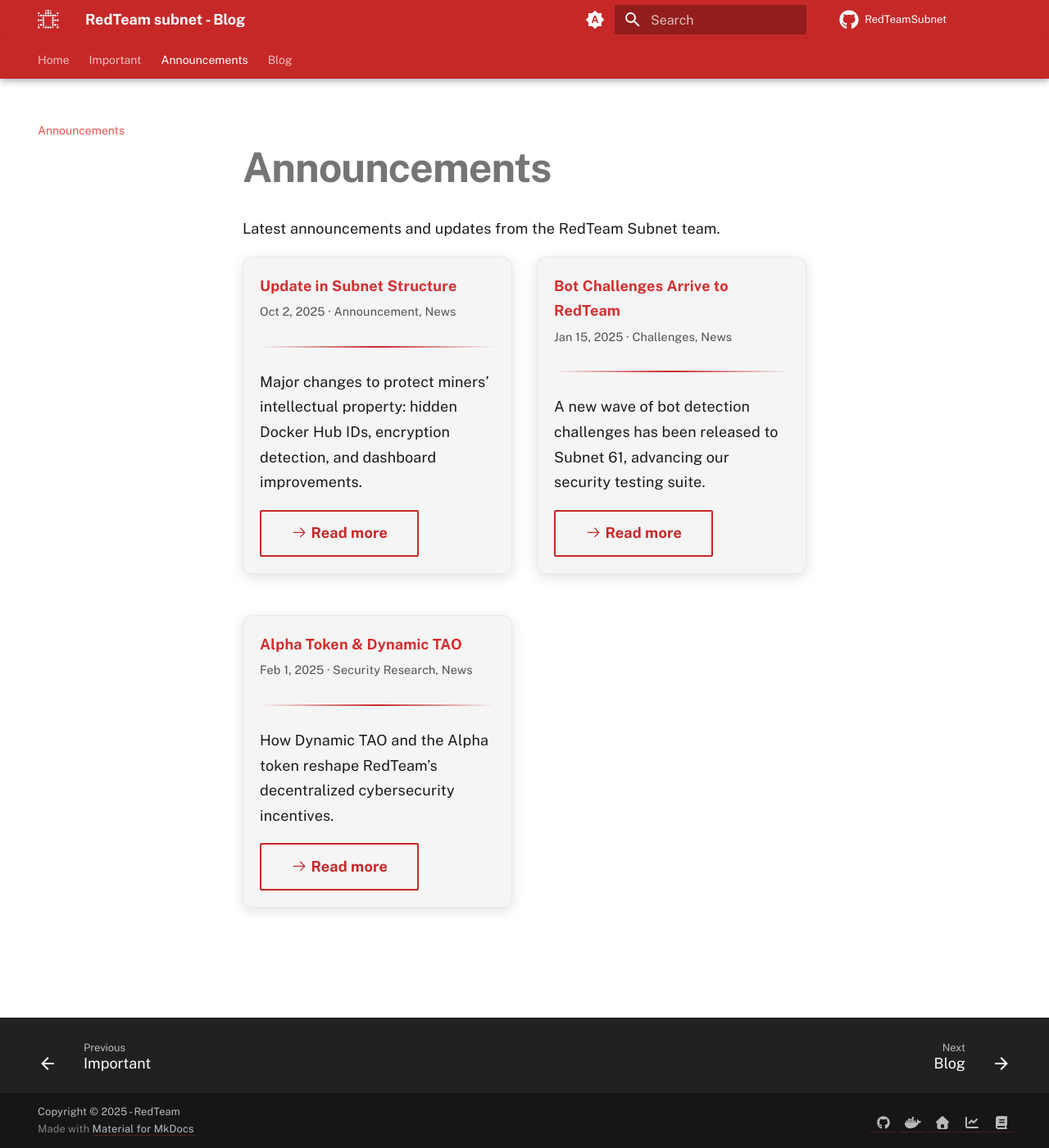
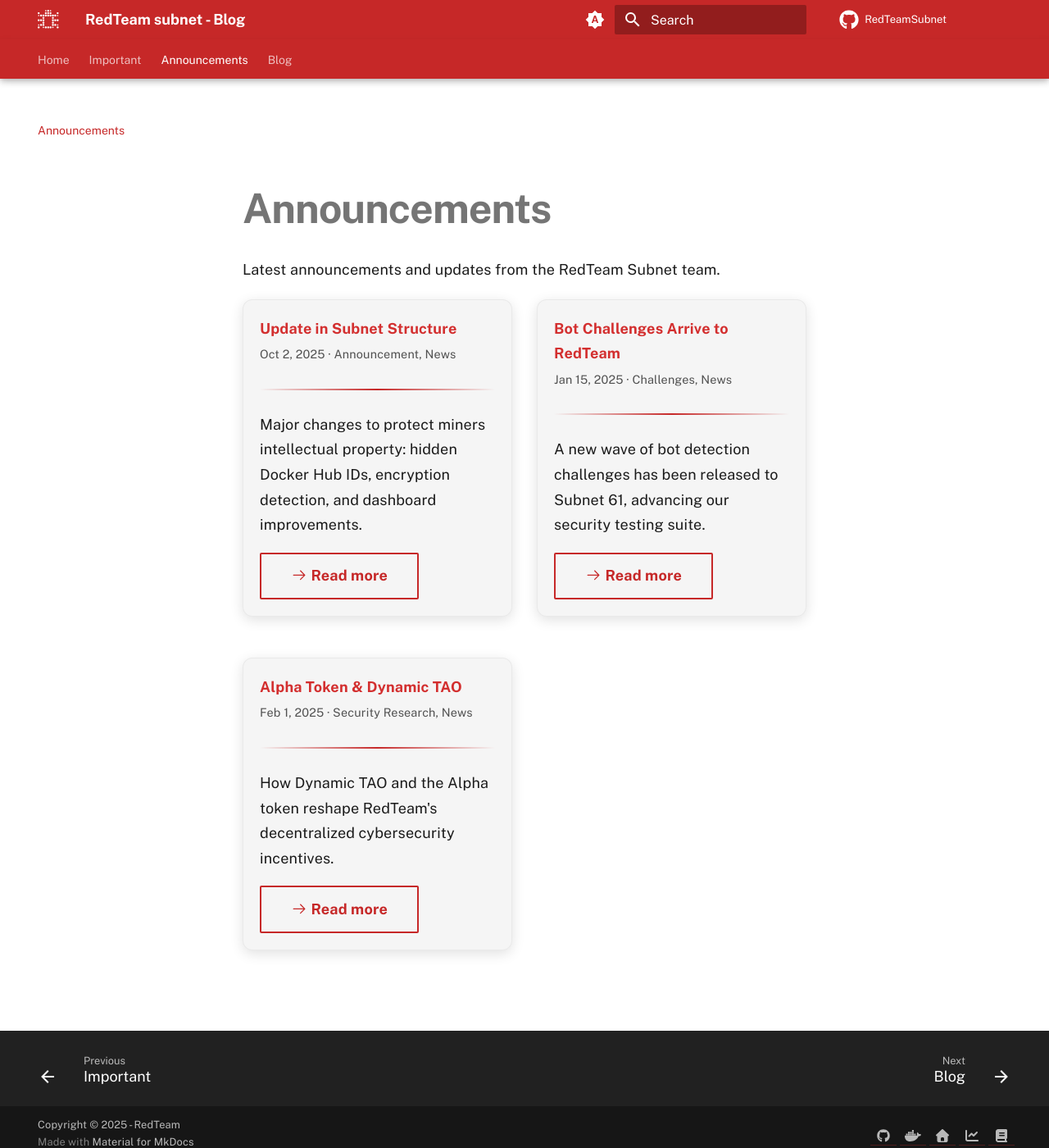
Before and after one commit to RedTeamSubnet/blog.theredteam.io, an MkDocs documentation site: the page built from docs/announcements/index.md, in a window 1280 px wide and 1400 px high. Shown: the whole window at 82% size. Built offline with MkDocs 1.6.1 and Material for MkDocs 9.7.7, drawn with Linux system fonts in a browser that asks for light colours; a script that is not in the unit is left out.

Commit message:
Add new logo SVG and update CSS file references in mkdocs.yml
- Added a new logo SVG file at `docs/assets/images/logo/logo.light.svg`.
- Updated `mkdocs.yml` to reference the new logo path.
- Reorganized CSS file references in `mkdocs.yml` for better clarity and structure.

```diff
--- a/docs/announcements/index.md
+++ b/docs/announcements/index.md
@@ -8,16 +8,16 @@
 
 <div class="grid cards" markdown>
 
--   **Update in Subnet Structure**
+- **Update in Subnet Structure**
     <small>Oct 2, 2025 · Announcement, News</small>
 
     ---
 
-    Major changes to protect miners’ intellectual property: hidden Docker Hub IDs, encryption detection, and dashboard improvements.
+    Major changes to protect miners intellectual property: hidden Docker Hub IDs, encryption detection, and dashboard improvements.
 
     [:octicons-arrow-right-24: Read more](../blog/posts/an.structure-update.md){ .md-button }
 
--   **Bot Challenges Arrive to RedTeam**
+- **Bot Challenges Arrive to RedTeam**
     <small>Jan 15, 2025 · Challenges, News</small>
 
     ---
@@ -26,12 +26,12 @@
 
     [:octicons-arrow-right-24: Read more](../blog/posts/bot-detection-challenges.md){ .md-button }
 
--   **Alpha Token & Dynamic TAO**
+- **Alpha Token & Dynamic TAO**
     <small>Feb 1, 2025 · Security Research, News</small>
 
     ---
 
-    How Dynamic TAO and the Alpha token reshape RedTeam’s decentralized cybersecurity incentives.
+    How Dynamic TAO and the Alpha token reshape RedTeam's decentralized cybersecurity incentives.
 
     [:octicons-arrow-right-24: Read more](../blog/posts/dynamic-tao-alpha-token.md){ .md-button }
 
--- a/docs/assets/css/colors.css
+++ b/docs/assets/css/colors.css
@@ -1,32 +1,54 @@
-/* Light Mode Background */
+/* ========================================
+   COLOR CUSTOMIZATION
+   Change all colors for light and dark modes
+   ======================================== */
+
+/* === LIGHT MODE === */
 [data-md-color-scheme="default"] {
-    --md-default-bg-color: #ffffff;           /* Main background */
+    /* Background Colors */
+    --md-default-bg-color: #ffffff;           /* Main page background */
     --md-default-fg-color: #1a1a1a;           /* Main text color */
     --md-code-bg-color: #f5f5f5;              /* Code block background */
     --md-code-fg-color: #1a1a1a;              /* Code text color */
 
-    /* Custom Dark Red Colors for Light Mode */
-    --md-primary-fg-color: #c62828;           /* Brighter red for dark bg */
-    --md-primary-fg-color--light: #d32f2f;
-    --md-primary-fg-color--dark: #b71c1c;
-    --md-accent-fg-color: #ef5350;            /* Lighter accent for contrast */
-    --md-typeset-a-color: #ef5350;            /* Link color */
+    /* Primary/Accent Colors (Red Theme) */
+    --md-primary-fg-color: #c62828;           /* Primary color - buttons, headers */
+    --md-primary-fg-color--light: #d32f2f;    /* Lighter variant */
+    --md-primary-fg-color--dark: #b71c1c;     /* Darker variant */
+    --md-accent-fg-color: #ef5350;            /* Accent color - highlights */
+
+    /* Link Colors */
+    --md-typeset-a-color: #c62828;            /* Link color */
+
+    /* Header/Navigation */
+    --md-primary-bg-color: #ffffff;           /* Header background */
+    --md-primary-bg-color--light: #fffff;    /* Header hover */
+
+    /* Custom Shadows */
+    --custom-shadow-subtle: 0 2px 8px rgba(0, 0, 0, 0.08);
+    --custom-shadow-medium: 0 4px 16px rgba(0, 0, 0, 0.12);
+    --custom-shadow-strong: 0 8px 24px rgba(0, 0, 0, 0.15);
 }
 
-
-
-
-/* Dark Mode Background */
+/* === DARK MODE === */
 [data-md-color-scheme="slate"] {
-    --md-default-bg-color: #0f0f0f;           /* Main background - darker */
+    /* Background Colors */
+    --md-default-bg-color: #0f0f0f;           /* Main page background - darker */
     --md-default-fg-color: #e0e0e0;           /* Main text color */
     --md-code-bg-color: #1a1a1a;              /* Code block background */
     --md-code-fg-color: #e0e0e0;              /* Code text color */
 
-    /* Custom Dark Red Colors for Dark Mode */
-    --md-primary-fg-color: #c62828;           /* Brighter red for dark bg */
-    --md-primary-fg-color--light: #d32f2f;
-    --md-primary-fg-color--dark: #b71c1c;
-    --md-accent-fg-color: #ef5350;            /* Lighter accent for contrast */
+    /* Primary/Accent Colors (Brighter for contrast) */
+    --md-primary-fg-color: #c62828;           /* Primary color */
+    --md-primary-fg-color--light: #d32f2f;    /* Lighter variant */
+    --md-primary-fg-color--dark: #b71c1c;     /* Darker variant */
+    --md-accent-fg-color: #ef5350;            /* Accent color */
+
+    /* Link Colors */
     --md-typeset-a-color: #ef5350;            /* Link color */
+
+    /* Custom Shadows (lighter for dark mode) */
+    --custom-shadow-subtle: 0 2px 8px rgba(0, 0, 0, 0.3);
+    --custom-shadow-medium: 0 4px 16px rgba(0, 0, 0, 0.4);
+    --custom-shadow-strong: 0 8px 24px rgba(0, 0, 0, 0.5);
 }
--- /dev/null
+++ b/docs/assets/css/components.css
@@ -0,0 +1,186 @@
+/* ========================================
+   COMPONENTS CUSTOMIZATION
+   Buttons, cards, tables, code blocks, and other UI elements
+   ======================================== */
+
+:root {
+	/* === COMPONENT COLORS === */
+	--custom-card-bg: #ffffff;
+	--custom-card-border: rgba(0, 0, 0, 0.05);
+	--custom-card-hover-shadow: 0 8px 24px rgba(0, 0, 0, 0.15);
+
+	--custom-code-inline-bg: rgba(211, 47, 47, 0.08);
+	--custom-code-block-bg: #f5f5f5;
+
+	--custom-table-header-bg: rgba(211, 47, 47, 0.05);
+	--custom-table-border: rgba(0, 0, 0, 0.05);
+
+	--custom-admonition-border: var(--md-primary-fg-color);
+
+	/* === TRANSITIONS === */
+	--custom-transition-fast: 0.15s ease;
+	--custom-transition-normal: 0.3s cubic-bezier(0.4, 0, 0.2, 1);
+	--custom-transition-slow: 0.5s ease;
+}
+
+/* =====================================
+   CARDS
+   ===================================== */
+.md-typeset .grid.cards {
+	gap: var(--custom-space-lg);
+}
+
+.md-typeset .grid.cards>ul>li,
+.md-typeset .grid.cards>ol>li {
+	background: var(--custom-card-bg);
+	border-radius: var(--custom-radius-lg);
+	box-shadow: var(--custom-shadow-medium);
+	transition: all var(--custom-transition-normal);
+	border: 1px solid var(--custom-card-border);
+	padding: var(--custom-space-lg);
+}
+
+.md-typeset .grid.cards>ul>li:hover,
+.md-typeset .grid.cards>ol>li:hover {
+	transform: translateY(-4px);
+	box-shadow: var(--custom-card-hover-shadow);
+}
+
+.md-typeset .grid.cards>ul>li strong,
+.md-typeset .grid.cards>ol>li strong {
+	color: var(--md-primary-fg-color) !important;
+	font-weight: var(--custom-weight-semibold);
+}
+
+/* =====================================
+   CODE BLOCKS
+   ===================================== */
+.md-typeset code {
+	background-color: var(--custom-code-inline-bg);
+	padding: 0.2em 0.4em;
+	border-radius: var(--custom-radius-sm);
+	font-size: 0.9em;
+	font-weight: var(--custom-weight-medium);
+}
+
+.md-typeset pre>code {
+	background-color: transparent;
+	padding: 0;
+}
+
+.md-typeset .highlight {
+	border-radius: var(--custom-radius-md);
+	overflow: hidden;
+	box-shadow: var(--custom-shadow-medium);
+	margin: var(--custom-space-lg) 0;
+}
+
+/* =====================================
+   TABLES
+   ===================================== */
+.md-typeset table:not([class]) {
+	border-radius: var(--custom-radius-md);
+	overflow: hidden;
+	box-shadow: var(--custom-shadow-subtle);
+	border: 1px solid var(--custom-table-border);
+	margin: var(--custom-space-lg) 0;
+}
+
+.md-typeset table:not([class]) th {
+	font-weight: var(--custom-weight-semibold);
+	background-color: var(--custom-table-header-bg);
+	letter-spacing: var(--custom-tracking-wide);
+	padding: var(--custom-space-md);
+}
+
+.md-typeset table:not([class]) td {
+	padding: var(--custom-space-md);
+}
+
+/* =====================================
+   ADMONITIONS (Info boxes)
+   ===================================== */
+.md-typeset .admonition,
+.md-typeset details {
+	border-radius: var(--custom-radius-md);
+	box-shadow: var(--custom-shadow-subtle);
+	border-left: 4px solid var(--custom-admonition-border);
+	margin: var(--custom-space-lg) 0;
+	padding: var(--custom-space-md);
+}
+
+.md-typeset .admonition-title {
+	font-weight: var(--custom-weight-semibold);
+	letter-spacing: var(--custom-tracking-wide);
+}
+
+/* =====================================
+   BLOCKQUOTES
+   ===================================== */
+.md-typeset blockquote {
+	border-left: 4px solid var(--md-primary-fg-color);
+	padding: var(--custom-space-md) var(--custom-space-lg);
+	margin: var(--custom-space-lg) 0;
+	background-color: rgba(211, 47, 47, 0.03);
+	border-radius: 0 var(--custom-radius-md) var(--custom-radius-md) 0;
+	box-shadow: var(--custom-shadow-subtle);
+}
+
+/* =====================================
+   LINKS
+   ===================================== */
+.md-typeset a {
+	text-decoration: none;
+	border-bottom: 1px solid rgba(211, 47, 47, 0.3);
+	transition: border-color var(--custom-transition-fast);
+}
+
+.md-typeset a:hover {
+	border-bottom-color: var(--md-primary-fg-color);
+}
+
+/* =====================================
+   BUTTONS
+   ===================================== */
+.md-button {
+	border-radius: var(--custom-radius-md);
+	padding: var(--custom-space-sm) var(--custom-space-lg);
+	font-weight: var(--custom-weight-medium);
+	transition: all var(--custom-transition-fast);
+}
+
+.md-button:hover {
+	transform: translateY(-2px);
+	box-shadow: var(--custom-shadow-medium);
+}
+
+/* =====================================
+   HORIZONTAL RULES
+   ===================================== */
+.md-typeset hr {
+	border: none;
+	height: 2px;
+	background: linear-gradient(90deg,
+			transparent,
+			var(--md-primary-fg-color),
+			transparent);
+}
+
+/* =====================================
+   NAVIGATION
+   ===================================== */
+.md-tabs {
+	box-shadow: var(--custom-shadow-subtle);
+}
+
+/* =====================================
+   DARK MODE OVERRIDES
+   ===================================== */
+[data-md-color-scheme="slate"] {
+	--custom-card-bg: #1a1a1a;
+	--custom-card-border: rgba(255, 255, 255, 0.1);
+	--custom-code-inline-bg: rgba(239, 83, 80, 0.15);
+	--custom-code-block-bg: #1a1a1a;
+	--custom-table-header-bg: rgba(239, 83, 80, 0.1);
+	--custom-table-border: rgba(255, 255, 255, 0.1);
+}
--- /dev/null
+++ b/docs/assets/css/layout.css
@@ -0,0 +1,103 @@
+/* ========================================
+   LAYOUT & SPACING CUSTOMIZATION
+   Control page width, margins, padding, and spacing
+   ======================================== */
+
+:root {
+	/* === CONTENT WIDTH === */
+	--custom-content-max-width: 1200px;
+	/* Maximum content width */
+	--custom-content-narrow-width: 900px;
+	/* Narrower content (for reading) */
+	--custom-content-wide-width: 1400px;
+	/* Wider content (for tables/code) */
+
+	/* === SPACING SCALE === */
+	--custom-space-xs: 0.5rem;
+	/* 8px */
+	--custom-space-sm: 0.75rem;
+	/* 12px */
+	--custom-space-md: 1rem;
+	/* 16px */
+	--custom-space-lg: 1.5rem;
+	/* 24px */
+	--custom-space-xl: 2rem;
+	/* 32px */
+	--custom-space-2xl: 2.5rem;
+	/* 40px */
+	--custom-space-3xl: 3rem;
+	/* 48px */
+
+	/* === BORDER RADIUS === */
+	--custom-radius-sm: 4px;
+	--custom-radius-md: 8px;
+	--custom-radius-lg: 12px;
+	--custom-radius-xl: 16px;
+
+	/* === CONTAINER PADDING === */
+	--custom-padding-mobile: 1rem;
+	--custom-padding-tablet: 1.5rem;
+	--custom-padding-desktop: 2rem;
+}
+
+/* Main content container */
+.md-content__inner {
+	max-width: var(--custom-content-max-width);
+	margin: 0 auto;
+	padding-top: var(--custom-space-xl);
+	padding-bottom: var(--custom-space-3xl);
+}
+
+/* Heading spacing */
+.md-typeset h1 {
+	margin-top: var(--custom-space-2xl);
+	margin-bottom: var(--custom-space-lg);
+}
+
+.md-typeset h2 {
+	margin-top: var(--custom-space-2xl);
+	margin-bottom: var(--custom-space-md);
+}
+
+.md-typeset h3 {
+	margin-top: var(--custom-space-xl);
+	margin-bottom: var(--custom-space-sm);
+}
+
+/* Paragraph spacing */
+.md-typeset p {
+	margin-top: var(--custom-space-md);
+	margin-bottom: var(--custom-space-md);
+}
+
+/* List spacing */
+.md-typeset ul,
+.md-typeset ol {
+	margin: var(--custom-space-md) 0;
+}
+
+.md-typeset li {
+	margin: var(--custom-space-sm) 0;
+}
+
+/* Section spacing */
+.md-typeset hr {
+	margin: var(--custom-space-2xl) 0;
+}
+
+/* Responsive padding */
+@media screen and (max-width: 76.1875em) {
+	.md-content__inner {
+		padding-left: var(--custom-padding-tablet);
+		padding-right: var(--custom-padding-tablet);
+	}
+}
+
+@media screen and (max-width: 44.9375em) {
+	.md-content__inner {
+		padding-top: var(--custom-space-lg);
+		padding-bottom: var(--custom-space-xl);
+		padding-left: var(--custom-padding-mobile);
+		padding-right: var(--custom-padding-mobile);
+	}
+}
--- /dev/null
+++ b/docs/assets/css/typography.css
@@ -0,0 +1,89 @@
+/* ========================================
+   TYPOGRAPHY CUSTOMIZATION
+   Change fonts, sizes, weights, and spacing
+   ======================================== */
+
+:root {
+	/* === FONT FAMILIES === */
+	--custom-font-body: "Public Sans", -apple-system, BlinkMacSystemFont, "Segoe UI", Roboto, sans-serif;
+	--custom-font-heading: "Public Sans", -apple-system, BlinkMacSystemFont, "Segoe UI", Roboto, sans-serif;
+	--custom-font-code: "JetBrains Mono", "Courier New", monospace;
+
+	/* === FONT SIZES - Headings === */
+	--custom-h1-size-min: 2rem;
+	/* Mobile size */
+	--custom-h1-size-max: 2.5rem;
+	/* Desktop size */
+	--custom-h2-size-min: 1.5rem;
+	--custom-h2-size-max: 2rem;
+	--custom-h3-size-min: 1.25rem;
+	--custom-h3-size-max: 1.5rem;
+	--custom-h4-size-min: 1.1rem;
+	--custom-h4-size-max: 1.25rem;
+
+	/* === FONT SIZES - Body === */
+	--custom-body-size-min: 0.9rem;
+	--custom-body-size-max: 1rem;
+	--custom-small-size: 0.875rem;
+	--custom-tiny-size: 0.75rem;
+
+	/* === FONT WEIGHTS === */
+	--custom-weight-light: 300;
+	--custom-weight-normal: 400;
+	--custom-weight-medium: 500;
+	--custom-weight-semibold: 600;
+	--custom-weight-bold: 700;
+
+	/* === LINE HEIGHTS === */
+	--custom-line-height-tight: 1.2;
+	--custom-line-height-normal: 1.6;
+	--custom-line-height-relaxed: 1.8;
+
+	/* === LETTER SPACING === */
+	--custom-tracking-tight: -0.02em;
+	--custom-tracking-normal: 0.01em;
+	--custom-tracking-wide: 0.02em;
+}
+
+/* Apply custom typography */
+.md-typeset {
+	font-family: var(--custom-font-body);
+	font-size: clamp(var(--custom-body-size-min), 1vw, var(--custom-body-size-max));
+	line-height: var(--custom-line-height-normal);
+	letter-spacing: var(--custom-tracking-normal);
+}
+
+.md-typeset h1 {
+	font-family: var(--custom-font-heading);
+	font-weight: var(--custom-weight-bold);
+	font-size: clamp(var(--custom-h1-size-min), 4vw, var(--custom-h1-size-max));
+	line-height: var(--custom-line-height-tight);
+	letter-spacing: var(--custom-tracking-tight);
+}
+
+.md-typeset h2 {
+	font-family: var(--custom-font-heading);
+	font-weight: var(--custom-weight-semibold);
+	font-size: clamp(var(--custom-h2-size-min), 3vw, var(--custom-h2-size-max));
+	line-height: 1.3;
+	letter-spacing: var(--custom-tracking-tight);
+}
+
+.md-typeset h3 {
+	font-family: var(--custom-font-heading);
+	font-weight: var(--custom-weight-semibold);
+	font-size: clamp(var(--custom-h3-size-min), 2.5vw, var(--custom-h3-size-max));
+	line-height: 1.4;
+}
+
+.md-typeset h4,
+.md-typeset h5,
+.md-typeset h6 {
+	font-family: var(--custom-font-heading);
+	font-weight: var(--custom-weight-medium);
+	font-size: clamp(var(--custom-h4-size-min), 2vw, var(--custom-h4-size-max));
+}
+
+.md-typeset code {
+	font-family: var(--custom-font-code);
+}
--- a/mkdocs.yml
+++ b/mkdocs.yml
@@ -4,8 +4,11 @@
 repo_name: RedTeamSubnet
 repo_url: https://github.com/RedTeamSubnet
 extra_css:
-  - assets/css/custom.css
-  - assets/css/colors.css
+  - assets/css/colors.css # Color scheme (primary, accent, backgrounds)
+  - assets/css/typography.css # Fonts, sizes, weights
+  - assets/css/layout.css # Spacing, padding, margins
+  - assets/css/components.css # Cards, buttons, tables, etc.
+  - assets/css/custom.css # Additional custom styles
 theme:
   name: material
   # name: readthedocs
@@ -14,8 +17,8 @@
   font:
     text: Public Sans
     code: JetBrains Mono
-  logo: assets/images/logo.light.svg
-  favicon: assets/images/logo.dark.svg
+  logo: assets/images/logo/logo.light.svg
+  favicon: assets/images/logo/logo.dark.svg
   icon:
     # logo: fontawesome/brands/python
     repo: fontawesome/brands/github
```
Also changed, not shown: docs/CUSTOMIZATION.md (added, +208 -0 lines), docs/assets/images/logo/logo.dark.svg (renamed from docs/assets/images/logo.dark.svg), docs/assets/images/logo/logo.light.svg (renamed from docs/assets/images/logo.light.svg).
